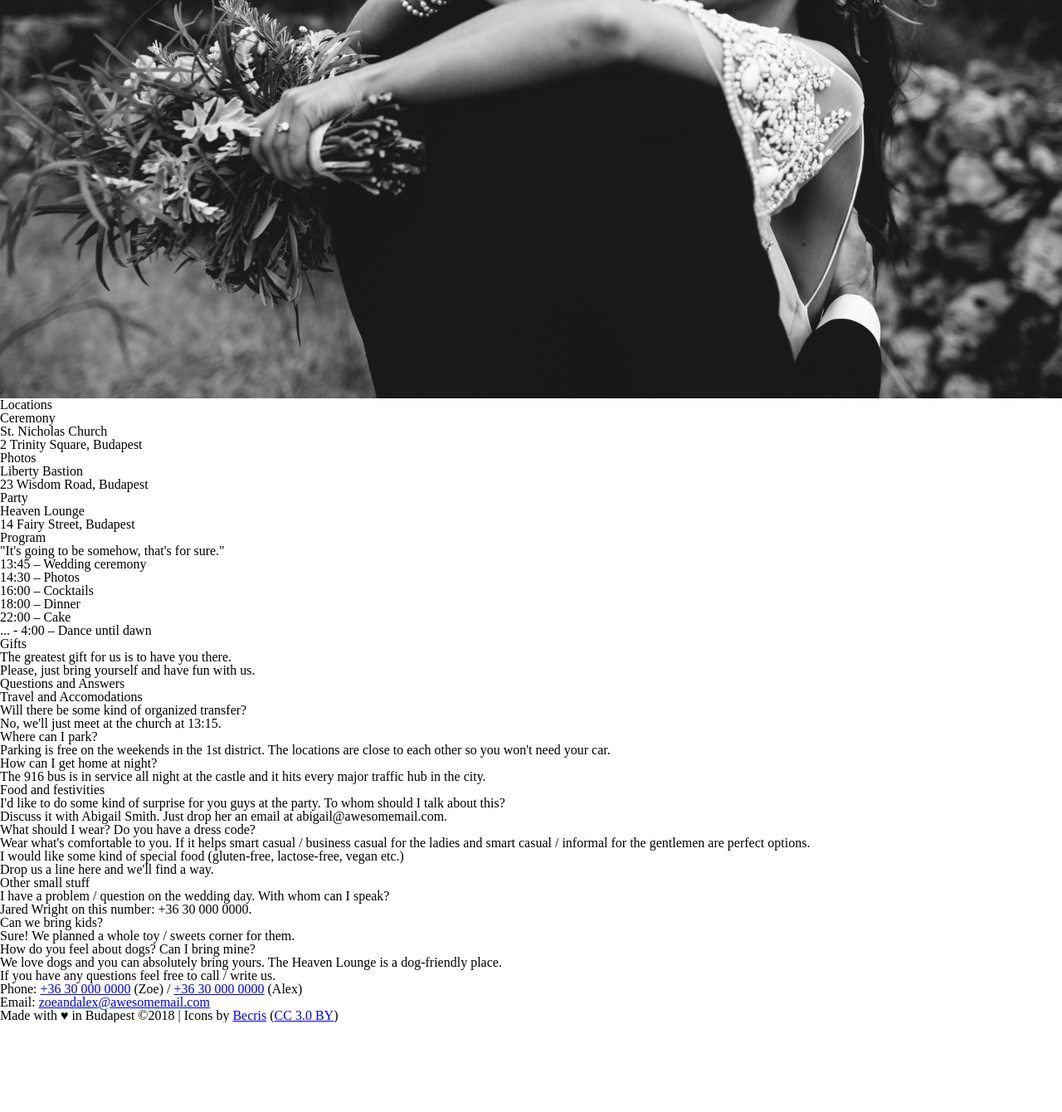
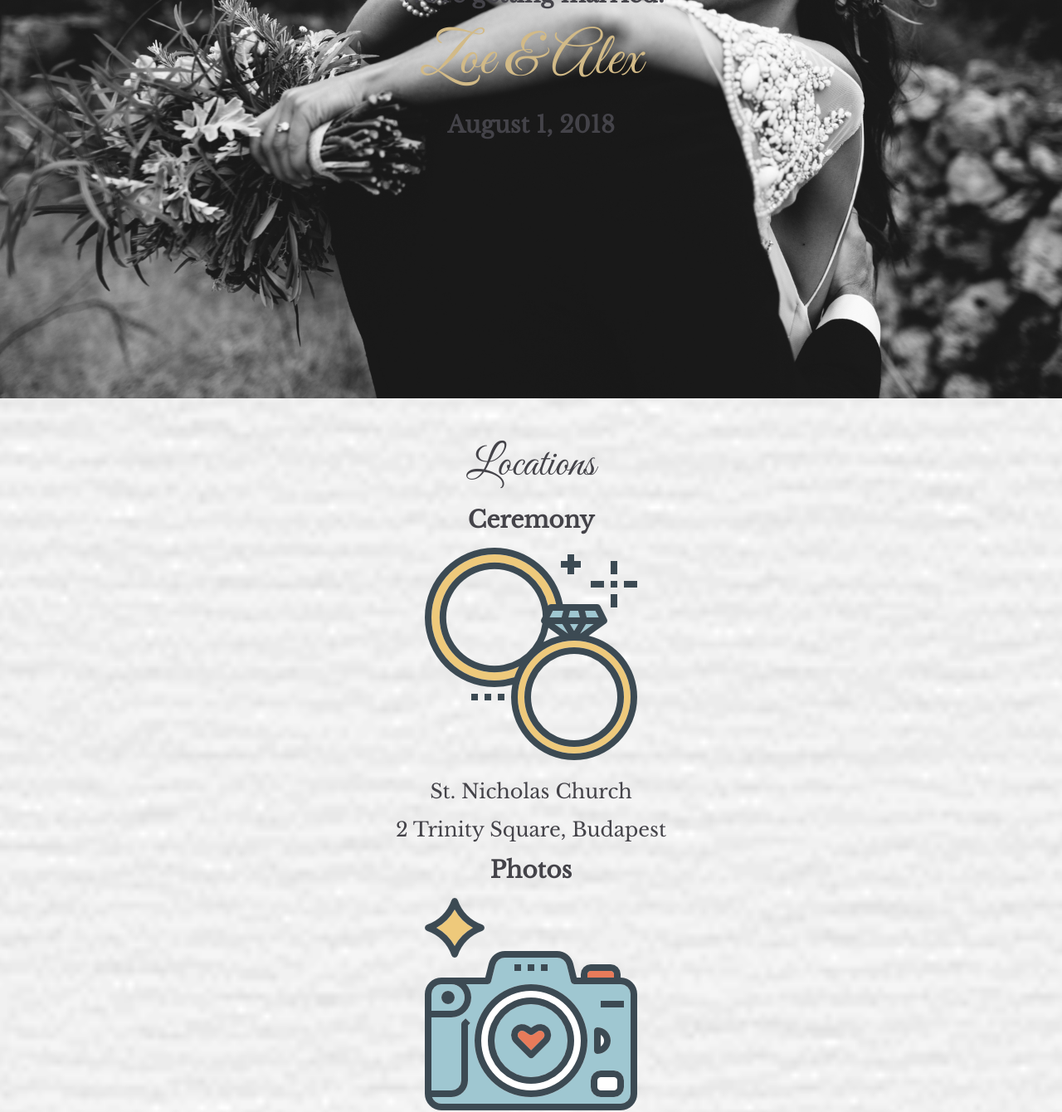
Before and after one commit to Barbi0303/Wedding-website, a plain HTML site: page index.html in a window 1280 px wide. Shown: the part 320-1660 px from the top of the page at 83% size. Before the commit the page ends 1552 px from the top, so only its background shows below. Drawn offline with nearby package versions, Linux system fonts and the light colour scheme.

Commit message:
update html and css header

```diff
--- a/index.html
+++ b/index.html
@@ -2,16 +2,18 @@
 <html lang="en">
 <head>
   <meta charset="utf-8">
-  <title></title>
+  <title>Zoe & Alex</title>
   <meta name="viewport" content="width=device-width, initial-scale=1">
+  <link rel="stylesheet" href="https://cdnjs.cloudflare.com/ajax/libs/meyer-reset/2.0/reset.css">
   <link rel="stylesheet" type="text/css" href="main.css">
-  <link rel="stylesheet" href="https://cdnjs.cloudflare.com/ajax/libs/meyer-reset/2.0/reset.css">
+  <link rel="preconnect" href="https://fonts.gstatic.com">
+  <link href="https://fonts.googleapis.com/css2?family=Great+Vibes&family=Libre+Baskerville&family=Mulish:ital,wght@1,200&display=swap" rel="stylesheet">
 </head>
 <body>
   <header class="cover">
     <div class="main-data">
       <h3 class="tagline">We're getting married!</h3>
-      <h1 class="headline">Zoe & Alex</h1>
+      <h1>Zoe & Alex</h1>
       <h3 class="date">August 1, 2018</h3>
     </div>
   </header>
@@ -20,21 +22,24 @@
       <h2>Locations</h2>
       <div class="places">
         <h3>Ceremony</h3>
+        <img src="Assets/wedding-landing-ceremony.png" alt="Ceremony">
         <p>St. Nicholas Church</p>
         <p>2 Trinity Square, Budapest</p>
       </div>
       <div class="places">
         <h3>Photos</h3>
+        <img src="Assets/wedding-landing-photoshoot.png" alt="Photos">
         <p>Liberty Bastion</p>
         <p>23 Wisdom Road, Budapest</p>
       </div>
       <div class="places">
         <h3>Party</h3>
+        <img src="Assets/wedding-landing-party.png" alt="Party">
         <p>Heaven Lounge</p>
         <p>14 Fairy Street, Budapest</p>
       </div>
     </section>
-    <section class="Program">
+    <section class="program">
       <h2>Program</h2>
       <div class="timetable">
         <p>"It's going to be somehow, that's for sure."</p>
@@ -48,12 +53,13 @@
         </ul>
       </div>
     </section>
-    <section class="Gifts">
+    <section class="gifts">
       <h2>Gifts</h2>
       <p>The greatest gift for us is to have you there.</p>
+      <img src="Assets/wedding-landing-gifts.png" alt="Gifts">
       <p>Please, just bring yourself and have fun with us.</p>
     </section>
-    <section class="Q&A">
+    <section class="QandA">
       <h2>Questions and Answers</h2>
       <div class="important-information">
         <h3>Travel and Accomodations</h3>
@@ -84,9 +90,10 @@
       </div>
     </section>
     <section class="contact">
+      <h2>Contact</h2>
       <p>If you have any questions feel free to call / write us.</p>
-      <p>Phone: <a href="+36 30 000 0000">+36 30 000 0000</a> (Zoe) / <a href="+36 30 000 0000">+36 30 000 0000</a> (Alex) </p>
-      <p>Email: <a href="zoeandalex@awesomemail.com">zoeandalex@awesomemail.com</a></p>
+      <p>Phone: <a href="tel:+36 30 000 0000">+36 30 000 0000</a> (Zoe) / <a href="tel:+36 30 000 0000">+36 30 000 0000</a> (Alex) </p>
+      <p>Email: <a href="mailto:zoeandalex@awesomemail.com">zoeandalex@awesomemail.com</a></p>
     </section>
   </main>
   <footer>
--- a/main.css
+++ b/main.css
@@ -3,10 +3,55 @@
   box-sizing: border-box;
 }
 
+body {
+  background: url(Assets/wedding-landing-background.png) repeat center;
+  background-size: cover;
+  font-family: 'Libre Baskerville', sans-serif;
+  font-size: 1.5rem;
+  color: #444349;
+  line-height: 1.25;
+}
+
+.location,.program,.gifts,.QandA,.contact {
+  margin: 2rem auto;
+  padding: 1rem 0.5rem;
+  text-align: center;
+  width: 95%;
+}
+
+h1, h2 {
+  font-family: 'Great Vibes', cursive;
+}
+
+h2 {
+  font-size: 3.25rem;
+}
+
+h3 {
+  font-size: 1.75rem;
+  font-weight: 600;
+}
+
+a {
+  text-decoration: none;
+  color: #bd806e;
+}
+
+a:hover: {
+  color: #eda087;
+  transition: color .15s ease-in-out;
+}
+
+/* vertical rhythm */
+
+h1,h2,h3,
+ul,p,img {
+  margin-bottom: 1rem;
+}
+
 /* Header styles */
 .cover {
-  background: url(Assets/wedding-cover.jpg) no-repeat center center;
-  background-size: cover;
+  background: url(Assets/wedding-cover.jpg) no-repeat 70% center/cover;
   height: 100vh;
   width: 100vw;
   display: table;
@@ -14,7 +59,29 @@
 }
 
 .main-data {
+  display: table-cell;
   vertical-align: middle;
-  padding: 2rem;
-  background-color: yellow;
 }
+
+.wrapper {
+  background-color: hsla(100,0%,0%,.6);
+  color: hsla(0,0%,100%,.9);
+  margin: 0 auto;
+  padding: 1rem;
+}
+
+h1 {
+  color: #d2ba87;
+  font-size: 4.5rem;
+}
+
+/*font-family: 'Libre Baskerville', serif;
+font-family: 'Mulish', sans-serif;
+favicon: https://orange.codeberryschool.com/content/images/project-assets/wedding-landing-favicon.png
+default text color: #444349 (grey)
+alternate text color: #d2ba87 (gold)
+header tagline and date color: hsla(0,0%,100%,.9);
+dark background: hsla(100,0%,0%,.6);
+link color: #bd806e
+link color on hover: #eda087
+footer background color: #606060 */
```
Also changed, not shown: Assets/wedding-landing-background.png (added), Assets/wedding-landing-ceremony.png (added), Assets/wedding-landing-gifts.png (added), Assets/wedding-landing-party.png (added), Assets/wedding-landing-photoshoot.png (added).
